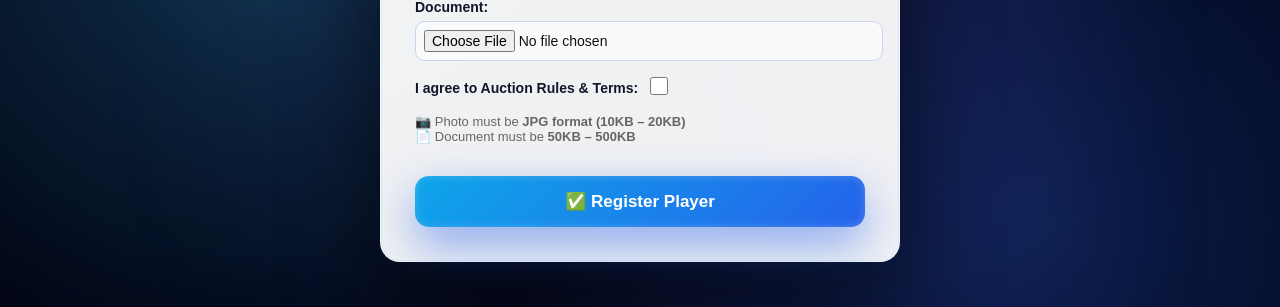
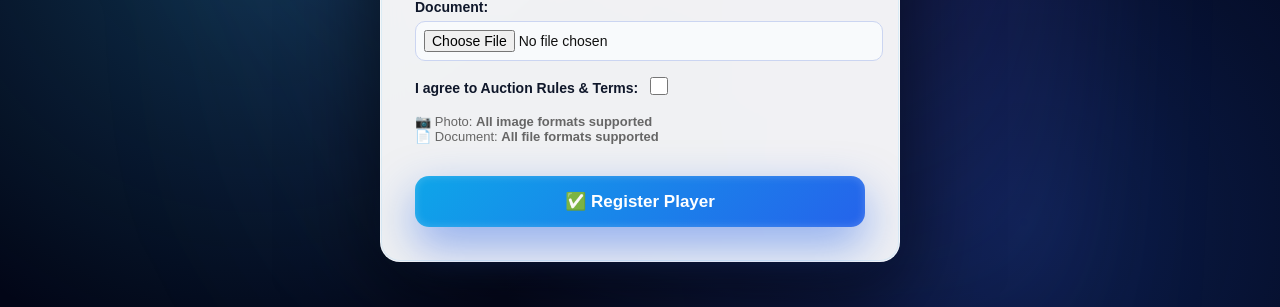
Before and after one commit to Saurav5579/elite-cricket-auction, a Django app: page /register/ in a window 1280 px wide. Shown: the part 1138-1445 px from the top of the page. Run offline with Django 5.2, Linux system fonts and the light colour scheme; data that the repository does not hold is empty.

Commit message:
final deploy

```diff
--- a/players/templates/players/register.html
+++ b/players/templates/players/register.html
@@ -30,10 +30,10 @@
     </div>
 
     <!-- File upload instructions -->
-    <div style="font-size:13px; color:#666; margin-top:10px; margin-bottom:10px;">
-      📷 Photo must be <b>JPG format (10KB – 20KB)</b><br>
-      📄 Document must be <b>50KB – 500KB</b>
-    </div>
+<div style="font-size:13px; color:#666; margin-top:10px; margin-bottom:10px;">
+  📷 Photo: <b>All image formats supported</b><br>
+  📄 Document: <b>All file formats supported</b>
+</div>
 
     <button type="submit" class="submit-btn">
       ✅ Register Player
```
